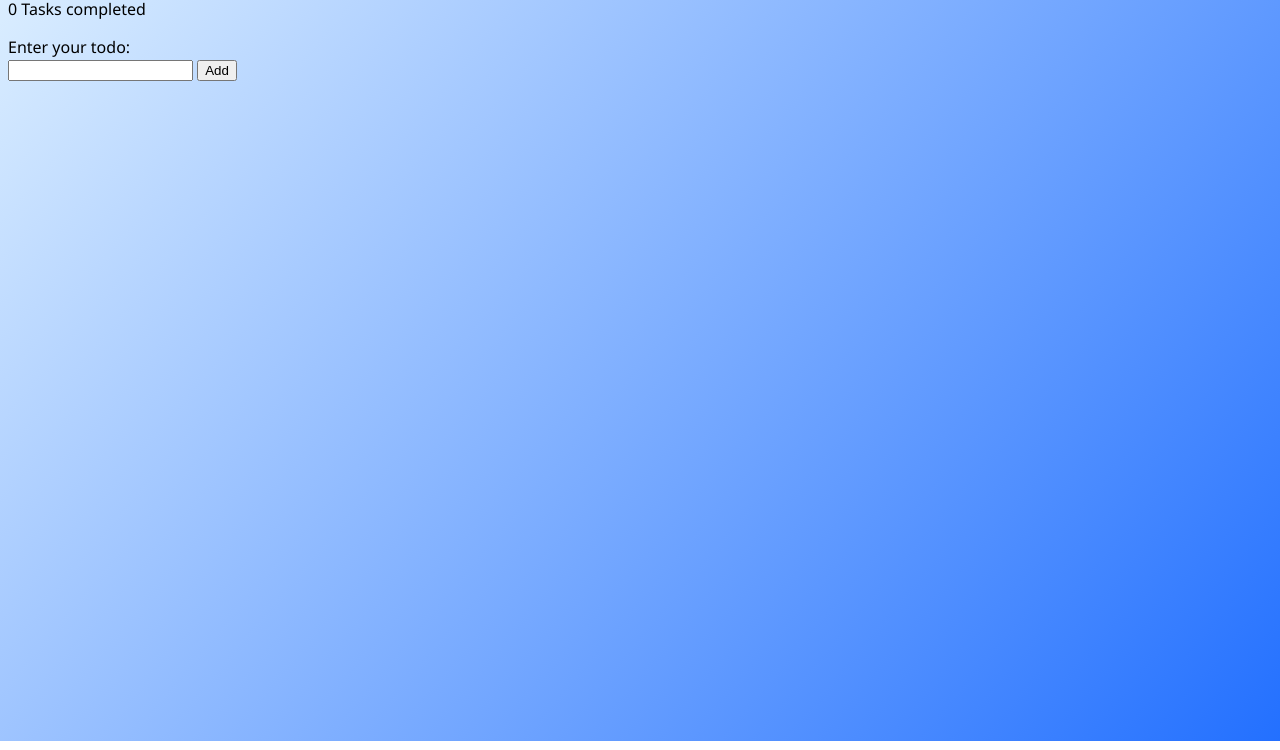
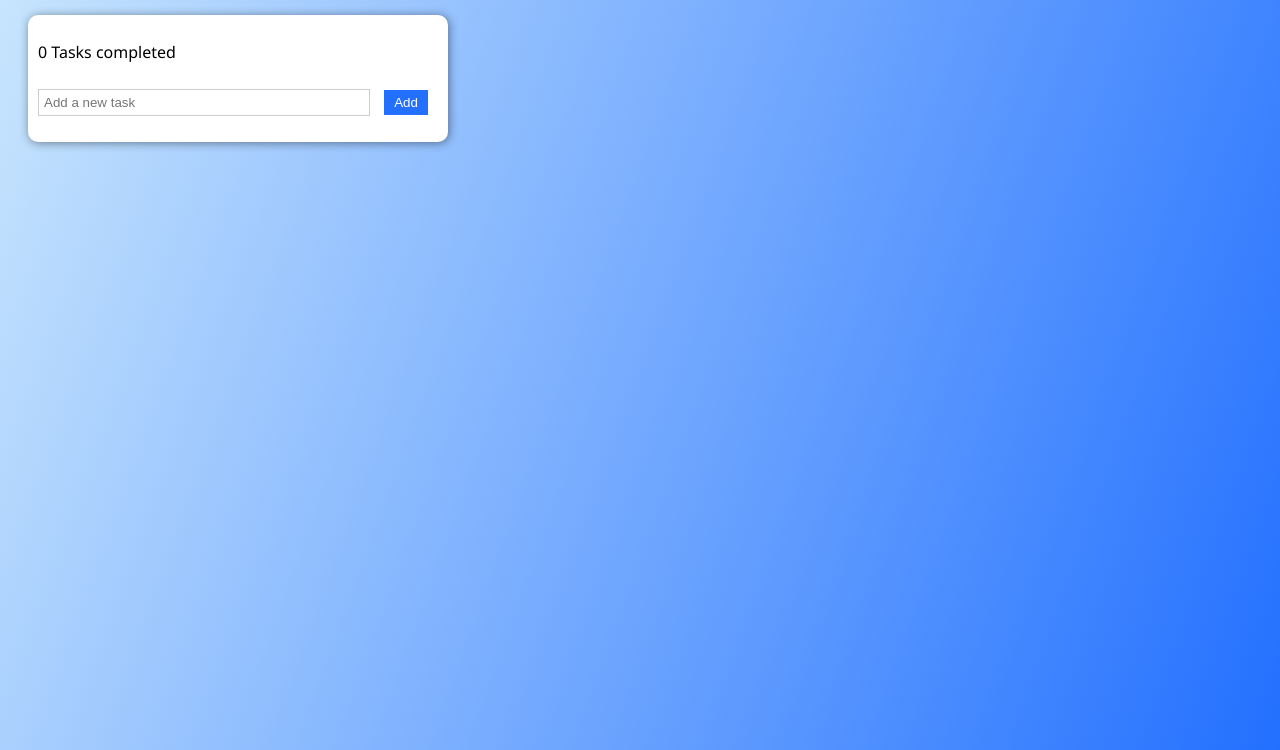
Before and after one commit to rl-86/ITW-Uppgift-4-ToDoList, a plain HTML site: page index.html in a window 1280 px wide. Shown: the part 88-838 px from the top of the page. Drawn offline with Linux system fonts and the light colour scheme.

Commit message:
Some styling changes

```diff
--- a/index.html
+++ b/index.html
@@ -4,25 +4,23 @@
 <head>
     <meta charset='utf-8'>
     <meta http-equiv='X-UA-Compatible' content='IE=edge'>
-    <title>To DoList</title>
+    <title>ToDo List</title>
     <meta name='viewport' content='width=device-width, initial-scale=1'>
     <link rel='stylesheet' type='text/css' media='screen' href='main.css'>
-
 </head>
 
 <body>
     <h1>My ToDo List</h1>
-    <p>0 Tasks completed</p>
+    <div id="space">
+        <p id="completedTasks">0 Tasks completed</p>
+        <label for="todoInput"></label>
+        <input type="text" id="todoInput" placeholder="Add a new task" name="todo">
+        <button id="addTodo">Add</button>
 
-    <label for="todoInput">Enter your todo:</label>
-    <br>
-    <input type="text" id="todoInput" name="todo">
-    <button id="addTodo">Add</button>
-
-    <ul id="todoList">
-    </ul>
-
-    <small></small>
+        <ul id="todoList">
+        </ul>
+    </div>
+    <small id="message"></small>
 
     <script src='main.js'></script>
 </body>
--- a/main.css
+++ b/main.css
@@ -2,7 +2,7 @@
 
 body {
     height: 100vh;
-    background-image: linear-gradient(130deg, #e1f2ff, rgb(35, 112, 255));
+    background-image: linear-gradient(110deg, #cae7fd, rgb(35, 112, 255));
     background-repeat: no-repeat;
     background-size: auto;
     font-family: 'Segoe UI', sans-serif;
@@ -10,11 +10,39 @@ body {
 }
 
 h1 {
-    color: rgb(255, 0, 0);
+    color: rgba(0, 0, 0, 0.7);
+    margin: 30px;
+    text-shadow: 1px 1px 6px #ffffff;
+}
+
+#space {
+    background-color: #fff;
+    border-radius: 10px;
+    box-shadow: 1px 1px 10px rgba(0, 0, 0, 0.44);
+    margin: 20px;
+    padding: 10px;
+    max-width: 400px;
 }
 
 #addTodo {
-    color: rgb(0, 0, 0);
+    padding: 5px 10px;
+    background-color: rgb(35, 112, 255);
+    color: #fff;
+    border: none;
+    cursor: pointer;
+}
+
+#todoInput {
+    width: 80%;
+    padding: 5px;
+    margin-top: 10px;
+    margin-right: 10px;
+    border: 1px solid #ccc;
+}
+
+#message {
+    margin: 30px;
+
 }
 
 .completed {
@@ -23,7 +51,7 @@ h1 {
 }
 
 .trashcan {
-
+    color: rgb(187, 3, 3);
     margin-left: 10px;
     cursor: pointer;
 }
--- a/main.js
+++ b/main.js
@@ -16,7 +16,7 @@ let completedCount = 0;
 const todoArray = [];
 const simpleTodoArray = [];
 
-// Ecample
+// Example
 function simpleStuff(printThis) {
     console.log(printThis);
 }
@@ -46,7 +46,7 @@ button.addEventListener("click", function () {
 
     //Check if input is empty
     if (text.length == 0) {
-        info.innerText = "Input must not be empty!";
+        info.innerText = "Input cannot be empty!";
         return;
     }
     else {
@@ -71,7 +71,7 @@ button.addEventListener("click", function () {
 
     // Create span element that has a trashcan
     const trashcan = document.createElement("span");
-    trashcan.innerHTML = "X";
+    trashcan.innerHTML = "&#128942;";
     trashcan.setAttribute("CLASS", "trashcan");
     item.appendChild(trashcan);
 
```
